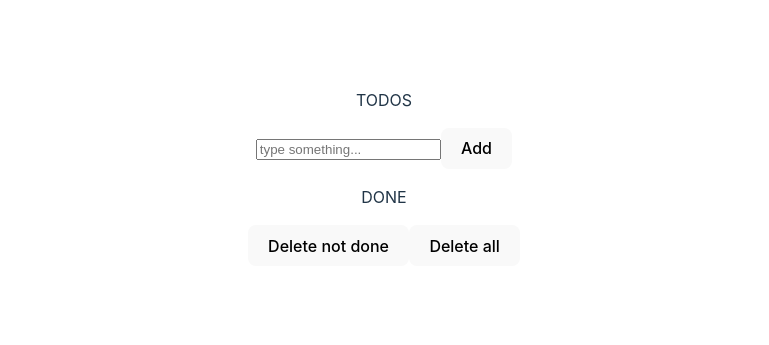
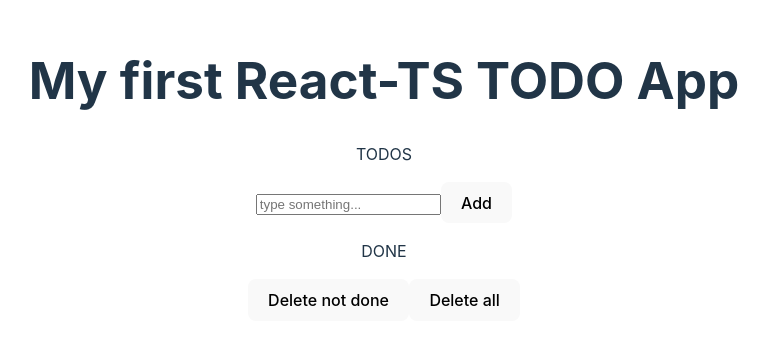
Before and after one commit to kmb5/react-todo, a React (Vite) app: page / in a window 1280 px wide. Shown: the part 231-576 px from the top of the page, without its empty margins (256-1025 px from the left). Built offline with nearby package versions, Linux system fonts and the light colour scheme.

Commit message:
prep for stylig

```diff
--- a/src/App.tsx
+++ b/src/App.tsx
@@ -5,7 +5,8 @@ import { TodoList } from './components/TodoList'
 function App() {
 
   return (
-    <div className="App">
+    <div className="container">
+      <h1 className="headline-primary">My first React-TS TODO App</h1>
 
       <TodoList />
     </div>
```
